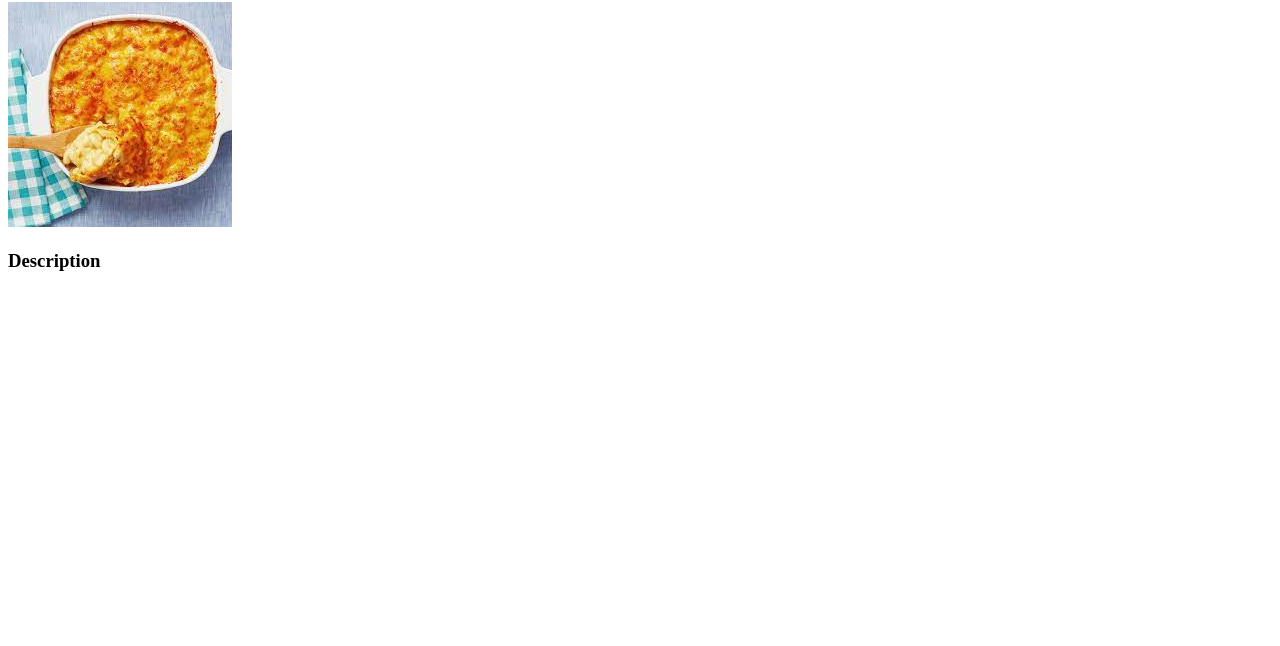
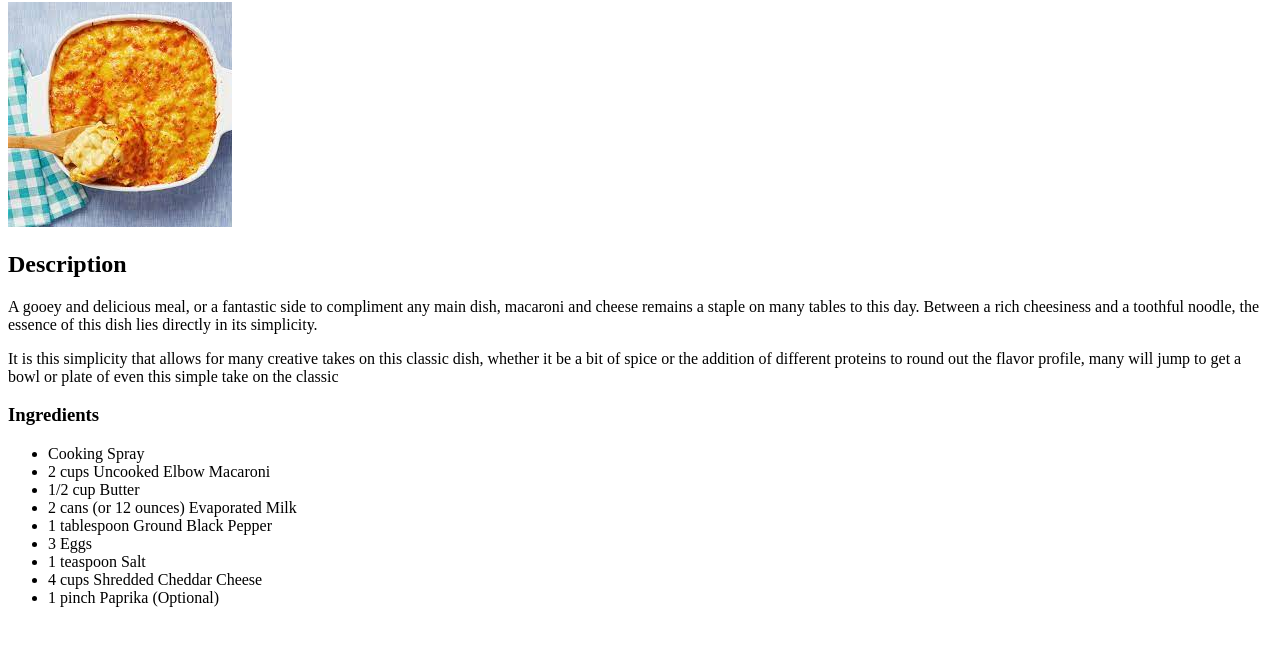
Before and after one commit to SaltCorner/odin-recipes, a plain HTML site: page recipes/mac-and-cheese.html in a window 1280 px wide. Shown: the part 78-724 px from the top of the page. Drawn offline with Linux system fonts and the light colour scheme.

Commit message:
Added description and ingredients list to mac and cheese recipe

```diff
--- a/recipes/mac-and-cheese.html
+++ b/recipes/mac-and-cheese.html
@@ -9,6 +9,30 @@
         <h1>Macaroni and Cheese</h1>
         <img src="../images/macaroni.jpeg" alt="Macaroni and Cheese">
 
-        <h3>Description</h3>
+        <h2>Description</h2>
+        <p>A gooey and delicious meal, or a fantastic side to compliment
+            any main dish, macaroni and cheese remains a staple on many tables
+            to this day. Between a rich cheesiness and a toothful noodle, the
+            essence of this dish lies directly in its simplicity.
+        </p>
+
+        <p>It is this simplicity that allows for many creative takes on
+            this classic dish, whether it be a bit of spice or the addition
+            of different proteins to round out the flavor profile, many will
+            jump to get a bowl or plate of even this simple take on the classic
+        </p>
+
+        <h3>Ingredients</h3>
+        <ul>
+            <li>Cooking Spray</li>
+            <li>2 cups Uncooked Elbow Macaroni</li>
+            <li>1/2 cup Butter</li>
+            <li>2 cans (or 12 ounces) Evaporated Milk</li>
+            <li>1 tablespoon Ground Black Pepper</li>
+            <li>3 Eggs</li>
+            <li>1 teaspoon Salt</li>
+            <li>4 cups Shredded Cheddar Cheese</li>
+            <li>1 pinch Paprika (Optional)</li>
+        </ul>
     </body>
 </html>
```
